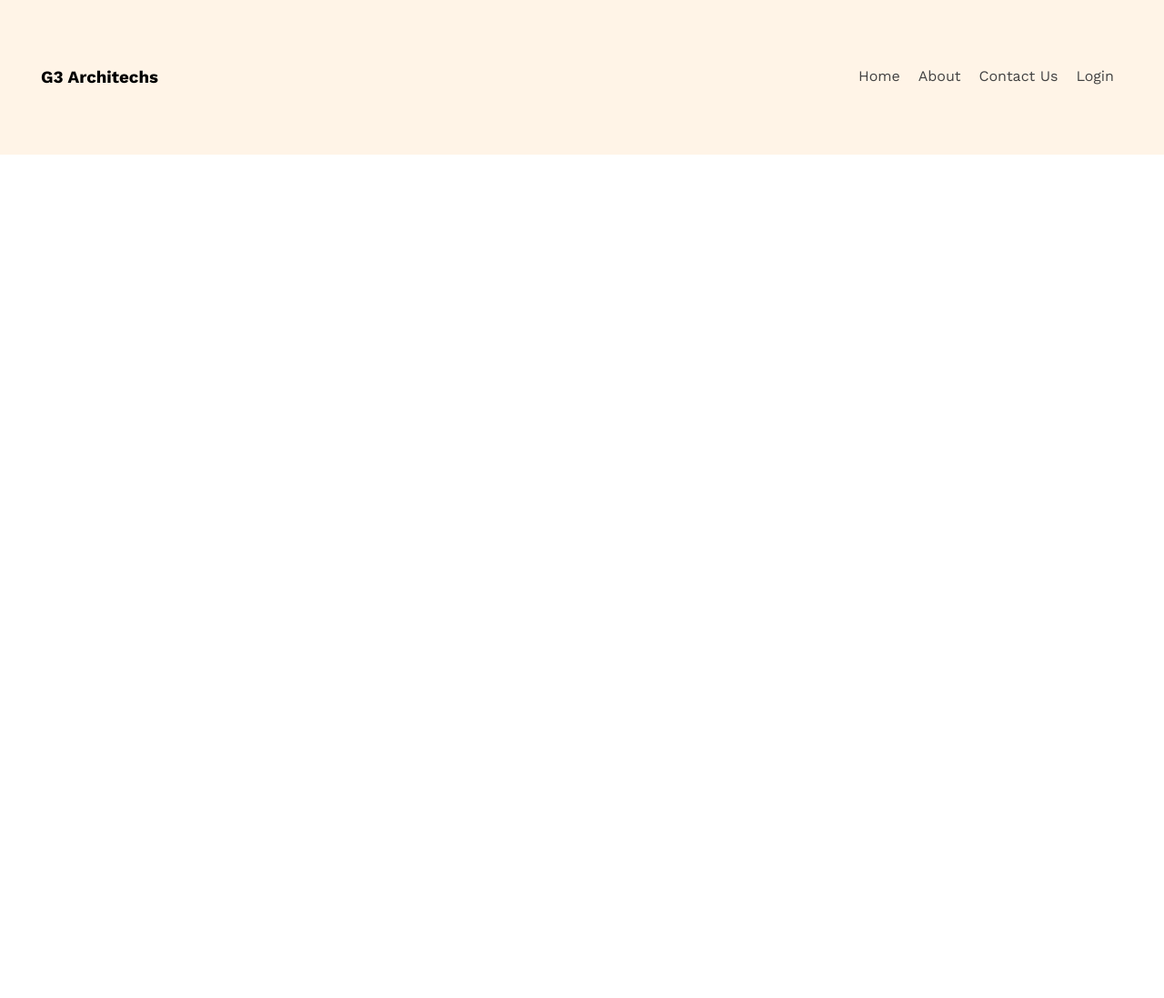
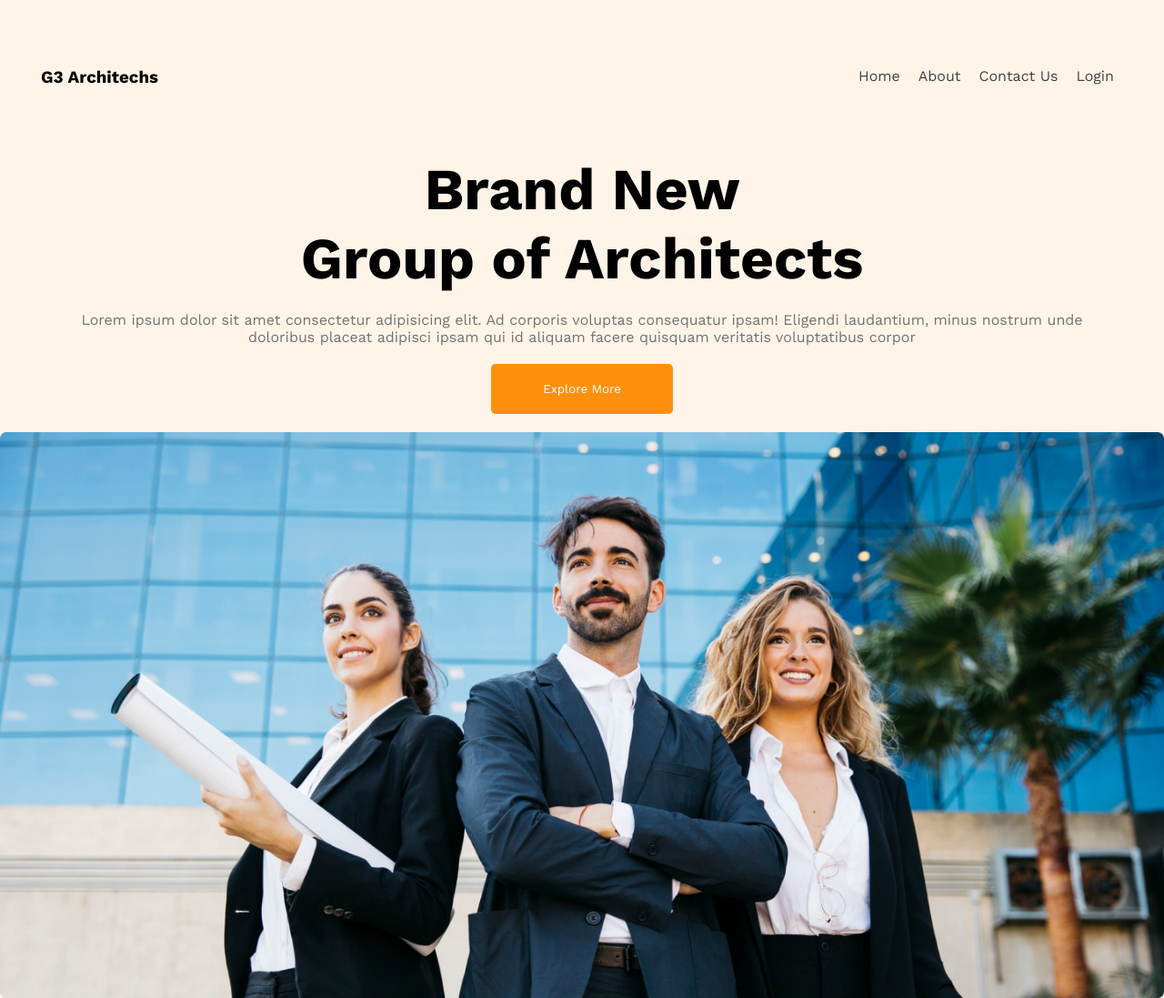
Before and after one commit to kawserbg/g3-architechs-website, a plain HTML site: page index.html in a window 1280 px wide. Shown: the whole page at 91% size. Before the commit the page ends 800 px from the top, so only its background shows below. Drawn offline with nearby package versions, Linux system fonts and the light colour scheme.

Commit message:
banner updated

```diff
--- a/index.html
+++ b/index.html
@@ -19,6 +19,14 @@
                 </ul>
             </nav>
         </section>
+        <section class="banner-area">
+            <h2>Brand New <br>
+                Group of Architects
+                </h2>
+            <p>Lorem ipsum dolor sit amet consectetur adipisicing elit. Ad corporis voluptas consequatur ipsam! Eligendi laudantium, minus nostrum unde <br> doloribus placeat adipisci ipsam qui id aliquam facere quisquam veritatis voluptatibus corpor</p>
+            <button>Explore More</button>
+            <img src="./images/banner.png" alt="" srcset="">
+        </section>
     </header>
 </body>
 </html>
--- a/style.css
+++ b/style.css
@@ -37,3 +37,33 @@ nav ul li a{
     text-decoration: none;
     color: #424242;
 }
+
+img{
+    max-width: 100%;
+}
+
+.banner-area{
+    text-align: center;
+    display: flex;
+    flex-direction: column;
+    gap: 20px;
+}
+
+.banner-area h2{
+    font-size: 4rem;
+}
+
+.banner-area p{
+    color: #727272;
+}
+
+.banner-area button{
+    display: inline-block;
+    border: none;
+    width: 200px;
+    margin: 0 auto;
+    padding: 20px 40px;
+    color: #ffffff;
+    background-color: #FF900E;
+    border-radius: 5px;
+}
```
